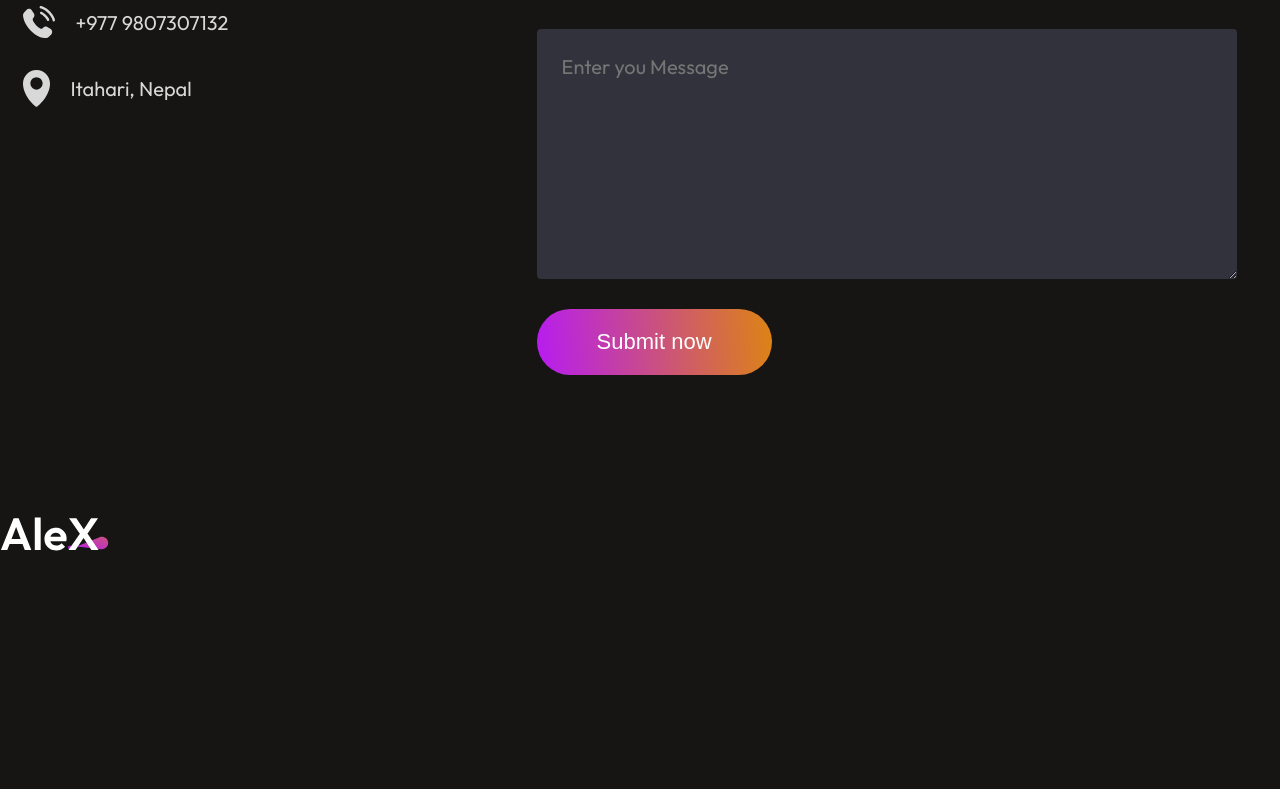
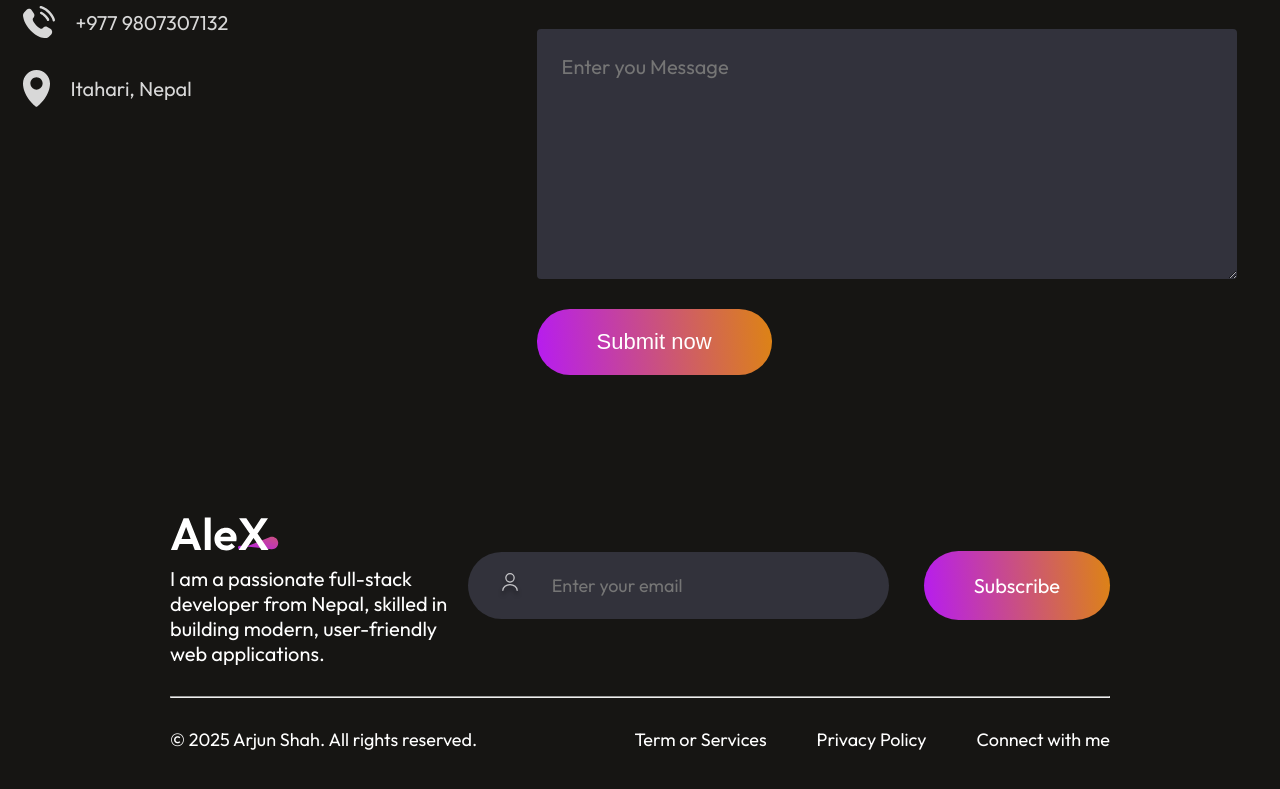
Before and after one commit to Shah-Arjun/Portfolio-Template-ReactJS, a React (Vite) app: page / in a window 1280 px wide. Shown: the part 5757-6546 px from the top of the page. Before the commit the page ends 6323 px from the top, so only its background shows below. Built offline with nearby package versions, Linux system fonts and the light colour scheme.

Commit message:
footer section complected

```diff
--- a/src/Components/Footer/Footer.css
+++ b/src/Components/Footer/Footer.css
@@ -0,0 +1,70 @@
+.footer{
+    margin: 50px 170px;
+    display: flex;
+    flex-direction: column;
+    gap: 30px;
+}
+
+.footer-top{
+    display: flex;
+    justify-content: space-between;
+}
+
+.footer-top-left p{
+    font-size: 20px;
+    max-width: 400px;
+}
+
+.footer-top-right{
+    display: flex;
+    align-items: center;
+    gap: 35px;
+}
+
+.footer-email-input{
+    display: flex;
+    gap: 30px;
+    padding: 20px 30px;
+    border-radius: 50px;
+    background: #32323B;
+    padding-right: 80px;
+}
+
+.footer-email-input input{
+    outline: none;
+    border: none;
+    background: transparent;
+    color: #a0a0a0;
+    font-family: Outfit;
+    font-size: 18px;
+}
+
+.footer-email-input:hover{
+    border: 2px solid white;
+}
+
+.footer-subscribe{
+    font-size: 20px;
+    padding: 22px 50px;
+    border-radius: 50px;
+    background: linear-gradient(264deg, #DF8908 -5.09%, #B415FF 106.28%);
+    transition: 0.3s;
+    cursor: pointer;
+}
+
+.footer-subscribe:hover{
+    transform: scale(1.1);
+    transition: 0.3s;
+}
+
+.footer-bottom{
+    display: flex;
+    justify-content: space-between;
+    font-size: 18px;
+}
+
+.footer-bottom-right{
+    display: flex;
+    gap: 50px;
+    margin-bottom: 50px;
+}
--- a/src/Components/Footer/Footer.jsx
+++ b/src/Components/Footer/Footer.jsx
@@ -1,16 +1,38 @@
 import React from 'react'
 import './Footer.css'
 import footer_logo from '../../assets/footer_logo.svg'
+import user_icon from '../../assets/user_icon.svg'
 
 const Footer = () => {
   return (
     <div>
       <div className="footer">
+
         <div className="footer-top">
             <div className="footer-top-left">
                 <img src={footer_logo} alt="" />
+                <p>I am a passionate full-stack developer from Nepal, skilled in building modern, user-friendly web applications.</p>
+            </div>
+            <div className="footer-top-right">
+                <div className="footer-email-input">
+                    <img src={user_icon} alt="" />
+                    <input type="email" placeholder='Enter your email'/>
+                </div>
+                <div className="footer-subscribe">Subscribe</div>
             </div>
         </div>
+
+        <hr />
+
+        <div className="footer-bottom">
+            <p className="footer-botton-left">&copy; 2025 Arjun Shah. All rights reserved.</p>
+            <div className="footer-bottom-right">
+                <p>Term or Services</p>
+                <p>Privacy Policy</p>
+                <p>Connect with me</p>
+            </div>
+        </div>
+
       </div>
     </div>
   )
```
